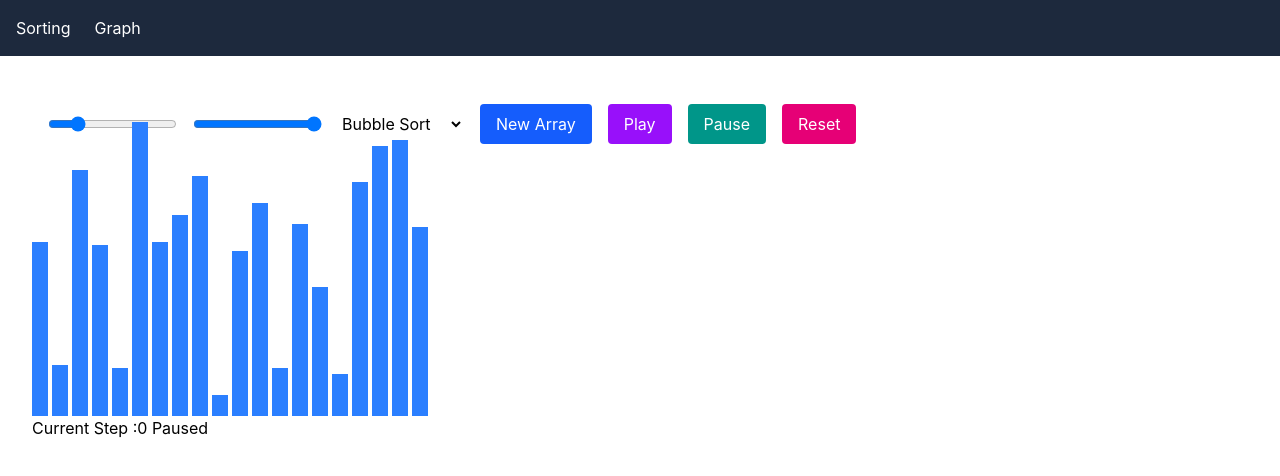
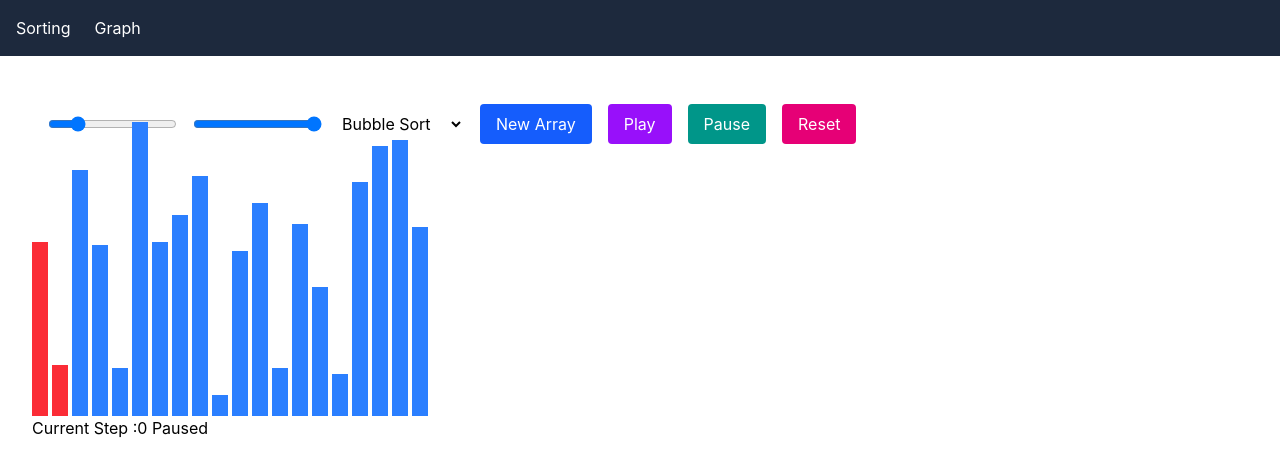
Before and after one commit to rlg0013/algo-visualizer, a React (Vite) app: page / in a window 1280 px wide. Shown: the top 476 px of the page. Built offline with nearby package versions, Linux system fonts and the light colour scheme.

Commit message:
feat: implement bubble sort with live step animation

```diff
--- /dev/null
+++ b/src/algorithms/sorting/bubbleSort.js
@@ -0,0 +1,22 @@
+function bubbleSort(inputArray) {
+  const array = [...inputArray]
+  const steps = []
+  const n = array.length
+
+  for (let i = 0; i < n-1; i++){
+    for (let j = 0; j < n - i - 1; j++){
+      steps.push({ type: "compare", indices: [j, j + 1] })
+
+      if (array[j] > array[j + 1]) {
+        [array[j], array[j + 1]] = [array[j + 1], array[j]]
+        steps.push({type:"swap", indices:[j, j+1], array:[...array]})
+      }
+    }
+    steps.push({ type: "markSorted", index: n - i - 1 })
+  }
+  steps.push({ type: "markSorted", index: 0 })
+
+  return steps
+}
+
+export default bubbleSort;
--- a/src/components/Bars.jsx
+++ b/src/components/Bars.jsx
@@ -1,13 +1,16 @@
-function Bars({ data }) {
+function Bars({ data, highlightedIndices = [] }) {
   return (
     <div className="flex items-end gap-1 h-64">
-      {data.map((value, index) => (
-        <div
-          key={index}
-          className="bg-blue-500 w-4"
-          style={{ height: `${value * 3}px` }}
-        ></div>
-      ))}
+      {data.map((value, index) => {
+        const isHighlighted = highlightedIndices.includes(index)
+        return (
+          <div
+            key={index}
+            className={isHighlighted ? "bg-red-500 w-4" : "bg-blue-500 w-4"}
+            style={{ height: `${value * 3}px` }}
+          ></div>
+        )
+      })}
     </div>
   )
 }
--- a/src/pages/SortingPage.jsx
+++ b/src/pages/SortingPage.jsx
@@ -1,5 +1,9 @@
 import Bars from '../components/Bars';
 import Controls from '../components/Controls';
+import bubbleSort from '../algorithms/sorting/bubbleSort';
+import getArrayAtStep from '../utils/getArrayAtStep';
+
+
 import useAnimationPlayer from '../hooks/useAnimationPlayer';
 import { useState } from 'react';
 
@@ -10,8 +14,12 @@ function generateRandomArray(size) {
 function SortingPage() {
   const [size, setSize] = useState(20)
   const [array, setArray] = useState(() => generateRandomArray(size))
-  const dummySteps = [0, 1, 2, 3, 4, 5, 6, 7, 8, 9]
-  const { currentStep, isPlaying ,play, pause, reset } = useAnimationPlayer(dummySteps)
+
+  const steps = bubbleSort(array)
+  const { currentStep, isPlaying, play, pause, reset } = useAnimationPlayer(steps)
+
+  const displayArray = getArrayAtStep(steps, currentStep, array)
+
 
   function handleSizeChange(newSize) {
     setSize(newSize)
@@ -30,7 +38,7 @@ function SortingPage() {
         onPlay={play}
         onPause={pause}
         onReset={reset} />
-      <Bars data={array} />
+      <Bars data={displayArray} highlightedIndices = {steps[currentStep]?.indices ?? []} />
       <p>Current Step :{currentStep} {isPlaying ? 'Playing' : 'Paused'}</p>
     </div>
   )
--- /dev/null
+++ b/src/utils/getArrayAtStep.js
@@ -0,0 +1,10 @@
+function getArrayAtStep(steps, currentStep, orgiginalArray) {
+  for (let i = currentStep; i >= 0; i--){
+    if (steps[i].array) {
+      return steps[i].array
+    }
+  }
+  return orgiginalArray
+}
+
+export default getArrayAtStep
```
